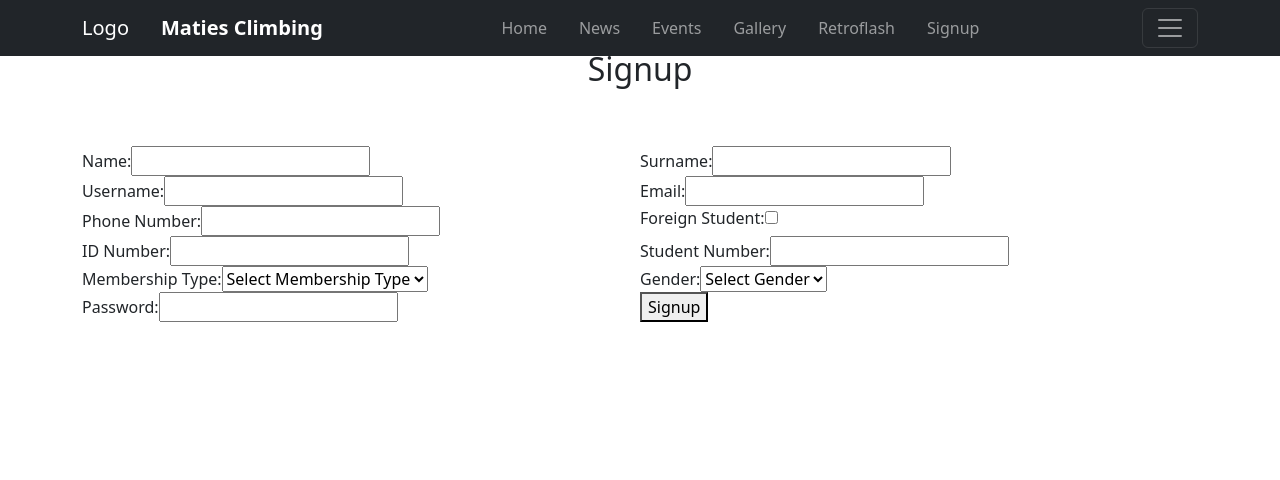
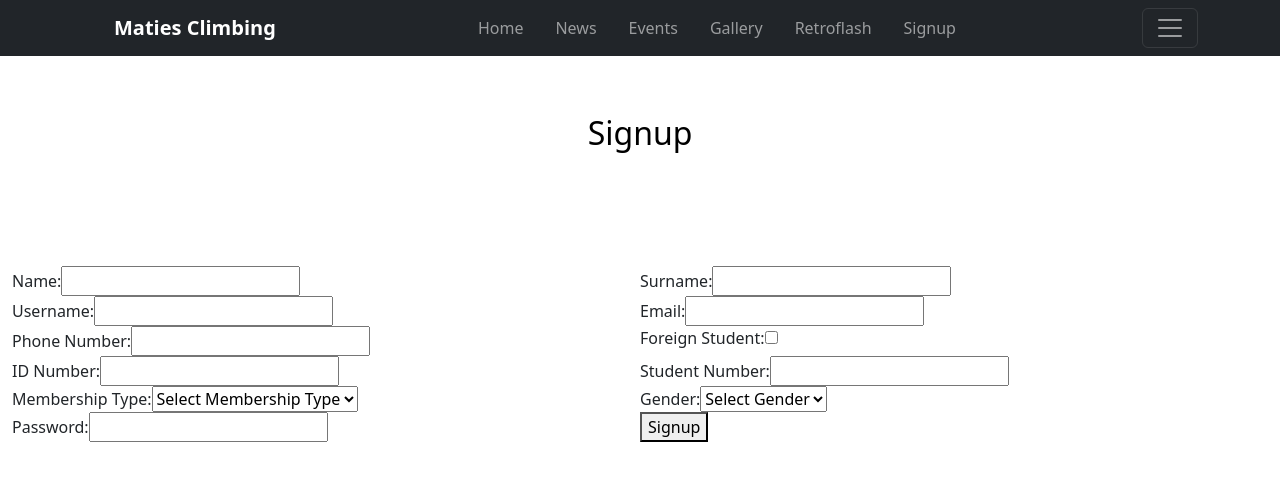
Before and after one commit to Jrodigator/MatiesClimbingWeb, a React (Create React App) app in the folder maties-climbing-web/: page /signup in a window 1280 px wide. Shown: the top 480 px of the page. Built offline with nearby package versions, Linux system fonts and the light colour scheme.

Commit message:
made / go to the /home

```diff
--- a/maties-climbing-web/package.json
+++ b/maties-climbing-web/package.json
@@ -2,6 +2,7 @@
   "name": "maties-climbing-web",
   "version": "0.1.0",
   "private": true,
+  "homepage":"https://matiesclimbing.co.za/maties-climbing-web/",
   "dependencies": {
     "@testing-library/jest-dom": "^5.17.0",
     "@testing-library/react": "^13.4.0",
--- a/maties-climbing-web/public/index.html
+++ b/maties-climbing-web/public/index.html
@@ -24,7 +24,7 @@
       work correctly both with client-side routing and a non-root public URL.
       Learn how to configure a non-root public URL by running `npm run build`.
     -->
-    <title>React App</title>
+    <title>Maties Climbing</title>
   </head>
   <body>
     <noscript>You need to enable JavaScript to run this app.</noscript>
--- a/maties-climbing-web/src/App.js
+++ b/maties-climbing-web/src/App.js
@@ -12,6 +12,7 @@ function App() {
     <>
       <Navbar />
         <Routes>
+          <Route path="/" element={<HomePage />} />
           <Route path="/home" element={<HomePage />} />
           <Route path="/news" element={<NewsPage />} />
           <Route path="/signup" element={<SignupPage />} />
--- a/maties-climbing-web/src/components/Navbar.js
+++ b/maties-climbing-web/src/components/Navbar.js
@@ -58,7 +58,6 @@ const Navbar = () => {
         <div className="navbar navbar-dark bg-dark box-shadow">
           <div className="container d-flex justify-content-between">
             <a href="#" className="navbar-brand d-flex align-items-center">
-              Logo
               <ul></ul>
               <strong>Maties Climbing</strong>
             </a>
--- a/maties-climbing-web/src/pages/signup.js
+++ b/maties-climbing-web/src/pages/signup.js
@@ -14,10 +14,33 @@
 // SignupPage.js
 import React, { useState } from "react";
 import "bootstrap/dist/css/bootstrap.min.css";
-import { Card } from "../components/Card.js";
 import "./page.css";
 
 function SignupPage() {
+
+    const background={
+        //backgroundImage: `url(${require("../docs/DSCF8155.jpg")})`,
+        backgroundSize: 'cover',
+        backgroundPosition: 'center',
+        backgroundRepeat: 'no-repeat',
+        width: '100%',
+        maxWidth: '100%',
+        height: '1000px',
+        maxHeight: '100%',
+        position: 'middle',
+        opacity: '1'
+    }
+    const title={
+        width : '20%',
+        marginLeft: '40%',
+        color: 'black',
+        textAlign: 'center',
+        textSize: '5%',
+        marginTop: '5%',
+        marginBottom: '5%',
+        fontweight: "bold"
+    }
+
   const [name, setName] = useState('');
   const [surname, setSurname] = useState('');
   const [username, setUsername] = useState('');
@@ -69,9 +92,10 @@ function SignupPage() {
   };
 
   return (
-    <div className="container">
+   <div>
+    <div className="container" style={background}>
       <div className="row">
-        <h2 className="d-flex justify-content-center">Signup</h2>
+        <h2 className="d-flex justify-content-center" style={title}>Signup</h2>
         <div className="row">
           {/* Add form elements for username, email, and password */}
           <div className="col-md-6">
@@ -185,6 +209,7 @@ function SignupPage() {
         </div>
       </div>
     </div>
+   </div>
   );
 }
 
```
Also changed, not shown: maties-climbing-web/public/manifest.json, maties-climbing-web/src/docs/Logo.png (added), 14 other files (tests, documents, lock files or other folders).
